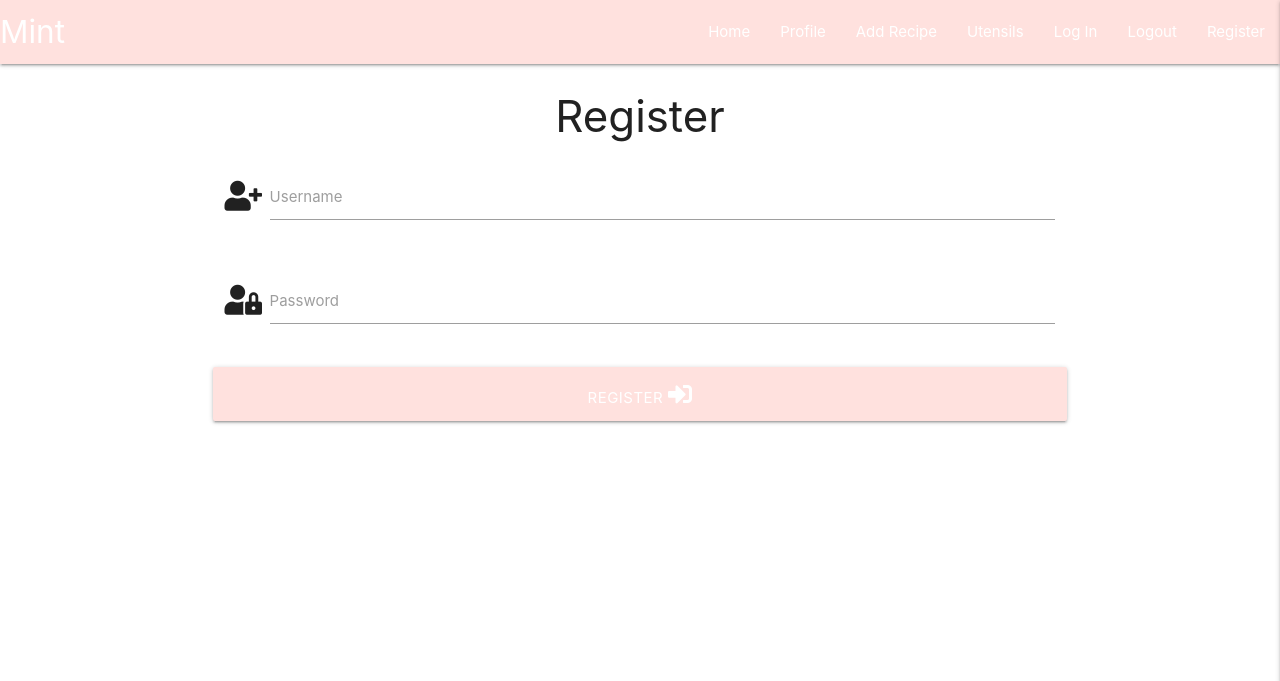
After one commit to carolinecole25/MS3_CC_mint, a Flask app: page /register in a window 1280 px wide. The commit adds this page. Shown: the top 681 px of the page. Run offline with Flask 2, Linux system fonts and the light colour scheme; some libraries are stand-ins or nearby versions.

Commit message:
add register template

```diff
--- a/app.py
+++ b/app.py
@@ -4,17 +4,21 @@ from flask import (
     redirect, request, session, url_for)
 from flask_pymongo import PyMongo
 from bson.objectid import ObjectId
+from werkzeug.security import generate_password_hash, check_password_hash
 if os.path.exists("env.py"):
     import env
 
 
 app = Flask(__name__)
 
+
 app.config["MONGO_DBNAME"] = os.environ.get("MONGO_DBNAME")
 app.config["MONGO_URI"] = os.environ.get("MONGO_URI")
 app.secret_key = os.environ.get("SECRET_KEY")
 
+
 mongo = PyMongo(app)
+
 
 @app.route("/")
 @app.route("/get_recipes")
@@ -23,6 +27,12 @@ def get_recipes():
     return render_template("recipes.html", recipes=recipes)
 
 
+@app.route("/register", methods=["GET", "POST"])
+def register():
+    return render_template("register.html")
+
+
+
 if __name__ == "__main__":
     app.run(host=os.environ.get("IP"),
             port=int(os.environ.get("PORT")),
--- a/static/css/style.css
+++ b/static/css/style.css
@@ -3,9 +3,12 @@
 
 /* navigation bar  */
 
-.navbar {
+.backgroundcolor {
     background: #ffe1de;
-    font: #222222;
+}
+
+.color {
+    background: #ffe1de;
 }
 
 .navbar .brand-logo {
--- a/templates/base.html
+++ b/templates/base.html
@@ -13,7 +13,7 @@
 <body>
     <!-- credit: code taken from Flask mini project and amended to fit project, linked in README.md-->
     <header>
-        <nav class="nav-extended navbar">
+        <nav class="nav-extended backgroundcolor">
             <!-- site navbar -->
             <div class="nav-wrapper">
                 <a href="{{ url_for('get_recipes') }}" class="brand-logo">Mint</a>
@@ -25,12 +25,12 @@
                     <li><a href="#">Utensils</a></li>
                     <li><a href="#">Log In</a></li>
                     <li><a href="#">Logout</a></li>
-                    <li><a href="#">Register</a></li>
+                    <li><a href="{{ url_for('register') }}">Register</a></li>
                 </ul>
             </div>
         </nav>
         <!-- mobile navbar -->
-        <ul class="sidenav" id="mobile-demo">
+        <ul class="sidenav backgroundcolor" id="mobile-demo">
             <li><a href="{{ url_for('get_recipes') }}">Home</a></li>
             <li class="h4 center-algin"></li>
                     <li><a href="#">Profile</a></li>
@@ -38,7 +38,7 @@
                     <li><a href="#">Utensils</a></li>
                     <li><a href="#">Log In</a></li>
                     <li><a href="#">Logout</a></li>
-                    <li><a href="#">Register</a></li>
+                    <li><a href="{{ url_for('register') }}">Register</a></li>
         </ul>
 
     </header>
--- /dev/null
+++ b/templates/register.html
@@ -0,0 +1,34 @@
+{% extends "base.html" %}
+{% block content %}
+
+<h3 class="center-align">Register</h3>
+
+<div class="row">
+    <form class="col s12 m8 offset-m2" method="POST" action="{{ url_for('register') }}>
+        <div class="card-panel">
+            <div class="row">
+                <div class="input-field col s12">
+                    <i class="fas fa-user-plus prefix"></i>
+                    <input id="username" name="usernamee" type="text" class="validate">
+                    <label for="username">Username</label>
+                </div>
+            </div>
+            <!-- Password -->
+            <div class="row">
+                <div class="input-field col s12">
+                    <i class="fas fa-user-lock prefix"></i>
+                    <input id="password" name="password" type="password" class="validate">
+                    <label for="password">Password</label>
+                </div>
+            </div>
+            <!-- Register-->
+            <div class="row">
+                <button type="submit" class="col s12 btn-large backgroundcolor">
+                    Register <i class="fas fa-sign-in-alt"></i>
+                </button>
+            </div>
+        </div>
+    </form>
+</div>
+
+{% endblock %}
```
